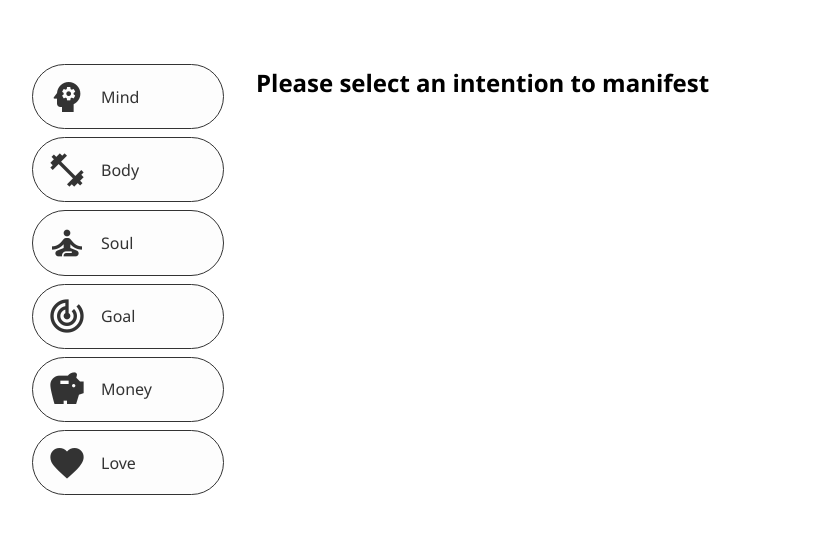
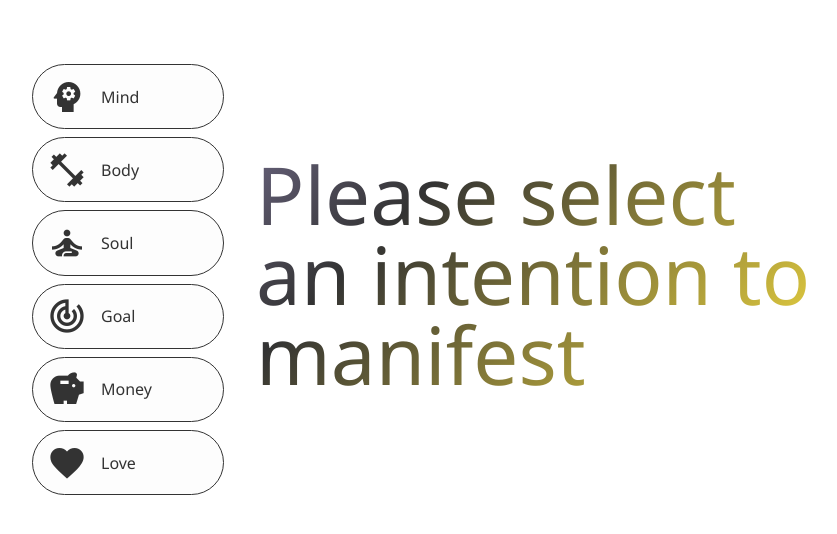
Before and after one commit to codetivated/manifest-todo-app, an Angular app: page / in a window 1280 px wide. Shown: the top 534 px of the page, without its empty margins (208-1045 px from the left). Built offline with nearby package versions, Linux system fonts and the light colour scheme; a web font is replaced by a local one.

Commit message:
update button css

```diff
--- a/src/app/components/app.component.css
+++ b/src/app/components/app.component.css
@@ -18,9 +18,27 @@ main {
 }
 
 #fallback {
-  font-weight: bold;
-  font-size: 1.15rem;
-  margin: 0;
+  font-size: 5rem;
+  text-align: left;
+  margin-top: 90px;
+  line-height: 1;
+  background-image: linear-gradient(
+    135deg,
+    var(--color-orchid),
+    var(--color-mint-green),
+    var(--color-lavender-pink),
+    var(--color-lilac-gray),
+    var(--color-deep-black),
+    var(--color-butter-yellow),
+    var(--color-orange)
+  );
+  background-size: 400% 400%;
+  animation: shimmer 10s ease infinite;
+
+  -webkit-background-clip: text;
+  -webkit-text-fill-color: transparent;
+  background-clip: text;
+  color: transparent;
 }
 
 @media (min-width: 768px) {
@@ -33,8 +51,5 @@ main {
     flex-direction: column;
   }
 
-  #fallback {
-    font-size: 1.5rem;
-    text-align: left;
-  }
+
 }
--- a/src/app/components/categories/categories.component.css
+++ b/src/app/components/categories/categories.component.css
@@ -18,17 +18,20 @@ button {
   text-align: left;
 }
 
-button:hover,
+button:hover {
+  background-color: var(--color-mint-green);
+}
+
 button:active,
 .active { background: linear-gradient(
     135deg,
     var(--color-orchid),
+    var(--color-mint-green),
     var(--color-lavender-pink),
     var(--color-lilac-gray),
     var(--color-white),
     var(--color-butter-yellow),
-    var(--color-orange),
-    var(--color-mint-green)
+    var(--color-orange)
   );
   background-size: 400% 400%;
   animation: shimmer 10s ease infinite;
```
